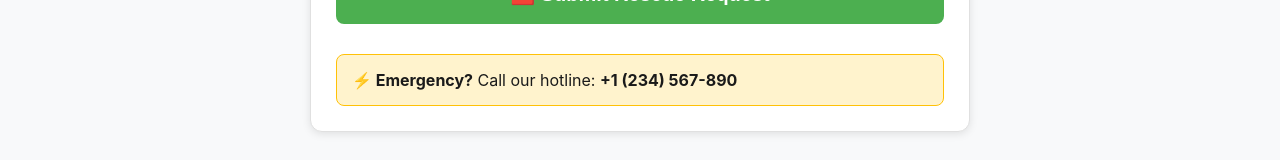
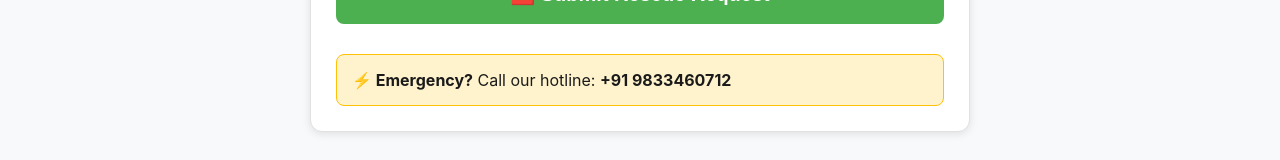
Before and after one commit to RajalingamMuthiah/animal-rescue, a React (Create React App) app: page /rescue in a window 1280 px wide. Shown: the part 864-1024 px from the top of the page. Built offline with nearby package versions, Linux system fonts and the light colour scheme; no server answers.

Commit message:
Update files

```diff
--- a/src/pages/Login.tsx
+++ b/src/pages/Login.tsx
@@ -92,7 +92,7 @@ const Login: React.FC = () => {
           <div style={{
             marginTop: '30px',
             padding: '15px',
-            backgroundColor: '#f0f0f0',
+           /* backgroundColor: '#f0f0f0',*/
             borderRadius: '8px',
             fontSize: '14px'
           }}>
--- a/src/pages/RescueForm.tsx
+++ b/src/pages/RescueForm.tsx
@@ -249,7 +249,7 @@ const RescueForm: React.FC = () => {
             borderRadius: '8px',
             border: '1px solid #ffc107'
           }}>
-            <strong>⚡ Emergency?</strong> Call our hotline: <strong>+1 (234) 567-890</strong>
+            <strong>⚡ Emergency?</strong> Call our hotline: <strong>+91 9833460712</strong>
           </div>
         </div>
       </div>
--- a/src/styles/landing.css
+++ b/src/styles/landing.css
@@ -190,6 +190,7 @@
   font-size: 44px;
   font-weight: 800;
   color: var(--text-primary);
+  /*color:black;*/
   margin: 0 0 10px 0;
   letter-spacing: -0.5px;
   text-align: center;
@@ -700,7 +701,7 @@
 .donation-section {
   width: 100%;
   padding: 80px 0;
-  background: linear-gradient(135deg, #f5f5f5 0%, #e8f5e9 100%);
+ /* background: linear-gradient(135deg, #f5f5f5 0%, #e8f5e9 100%);*/
 }
 
 .donation-message {
```
